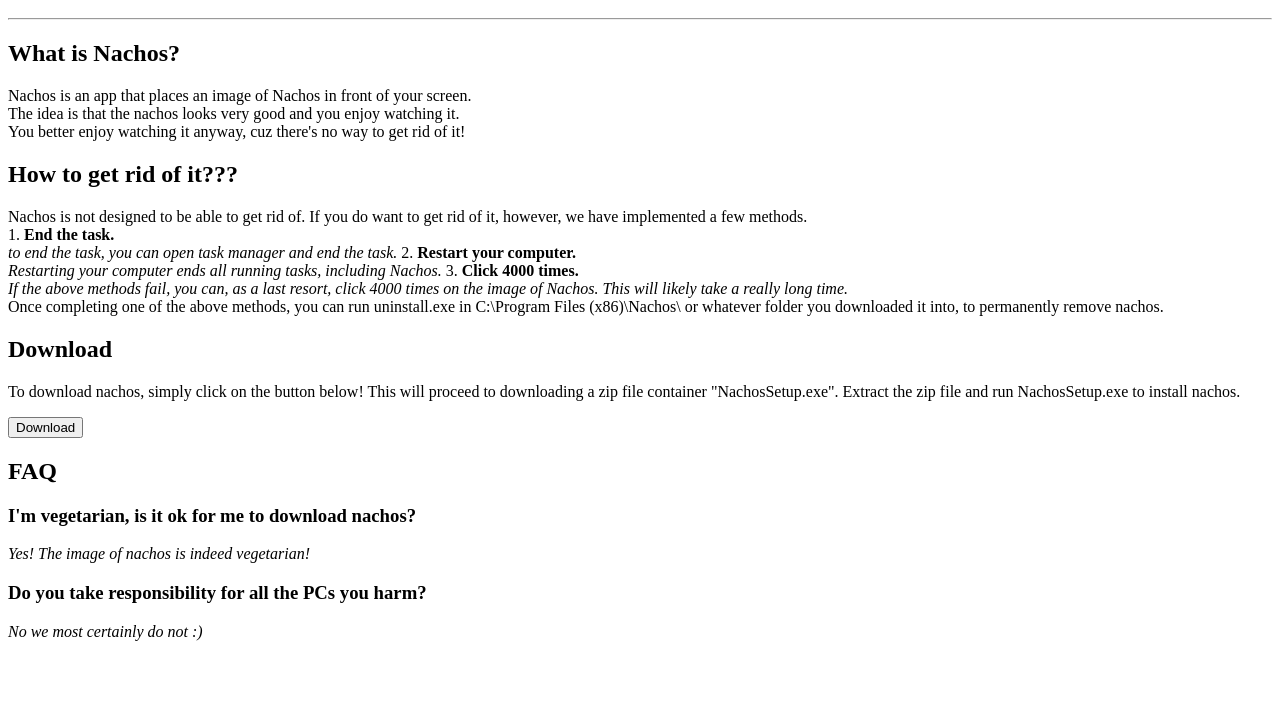
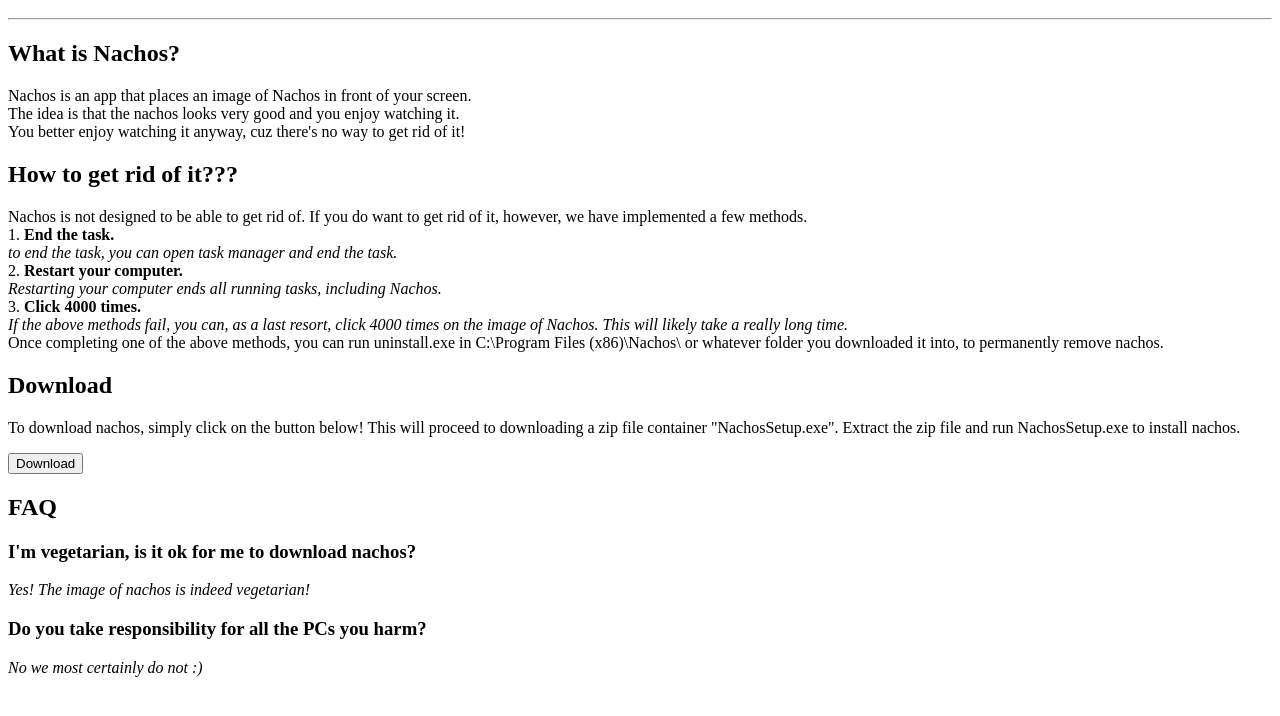
Before and after one commit to JamieD132/nachos, a plain HTML site: page index.html in a window 1280 px wide. Shown: the part 48-764 px from the top of the page. Drawn offline with Linux system fonts and the light colour scheme.

Commit message:
Update index.html

```diff
--- a/index.html
+++ b/index.html
@@ -6,9 +6,9 @@
 <p>
   Nachos is not designed to be able to get rid of. If you do want to get rid of it, however, we have implemented a few methods.<br>
 1. <b>End the task.</b> <br>
-  <i>to end the task, you can open task manager and end the task.</i>
+  <i>to end the task, you can open task manager and end the task.</i><br>
 2. <b>Restart your computer.</b><br>
-  <i>Restarting your computer ends all running tasks, including Nachos.</i>
+  <i>Restarting your computer ends all running tasks, including Nachos.</i><br>
 3. <b>Click 4000 times.</b> <br>
   <i>If the above methods fail, you can, as a last resort, click 4000 times on the image of Nachos. This will likely take a really long time.</i><br>
 Once completing one of the above methods, you can run uninstall.exe in C:\Program Files (x86)\Nachos\ or whatever folder you downloaded it into, to permanently remove nachos.
```
